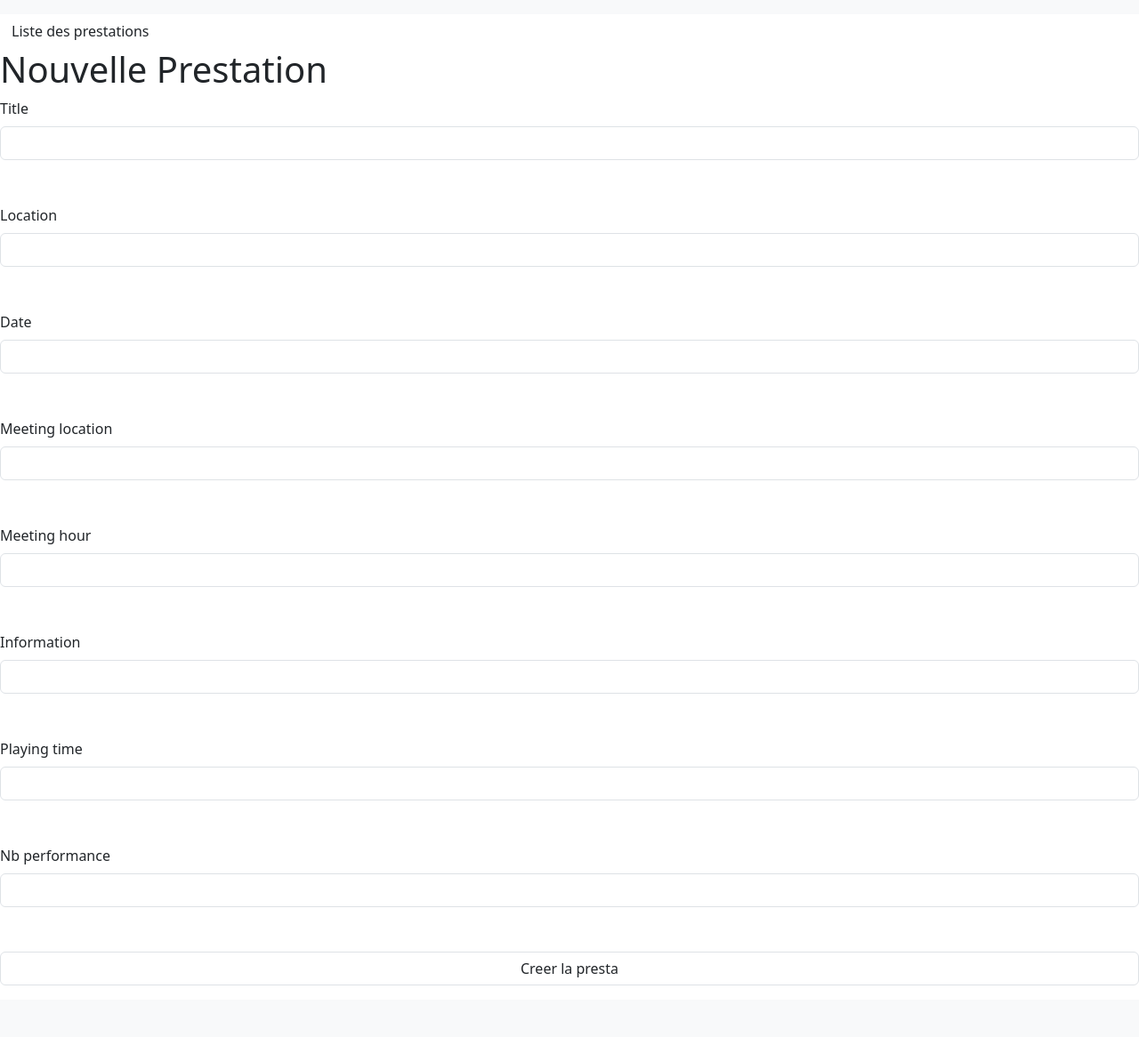
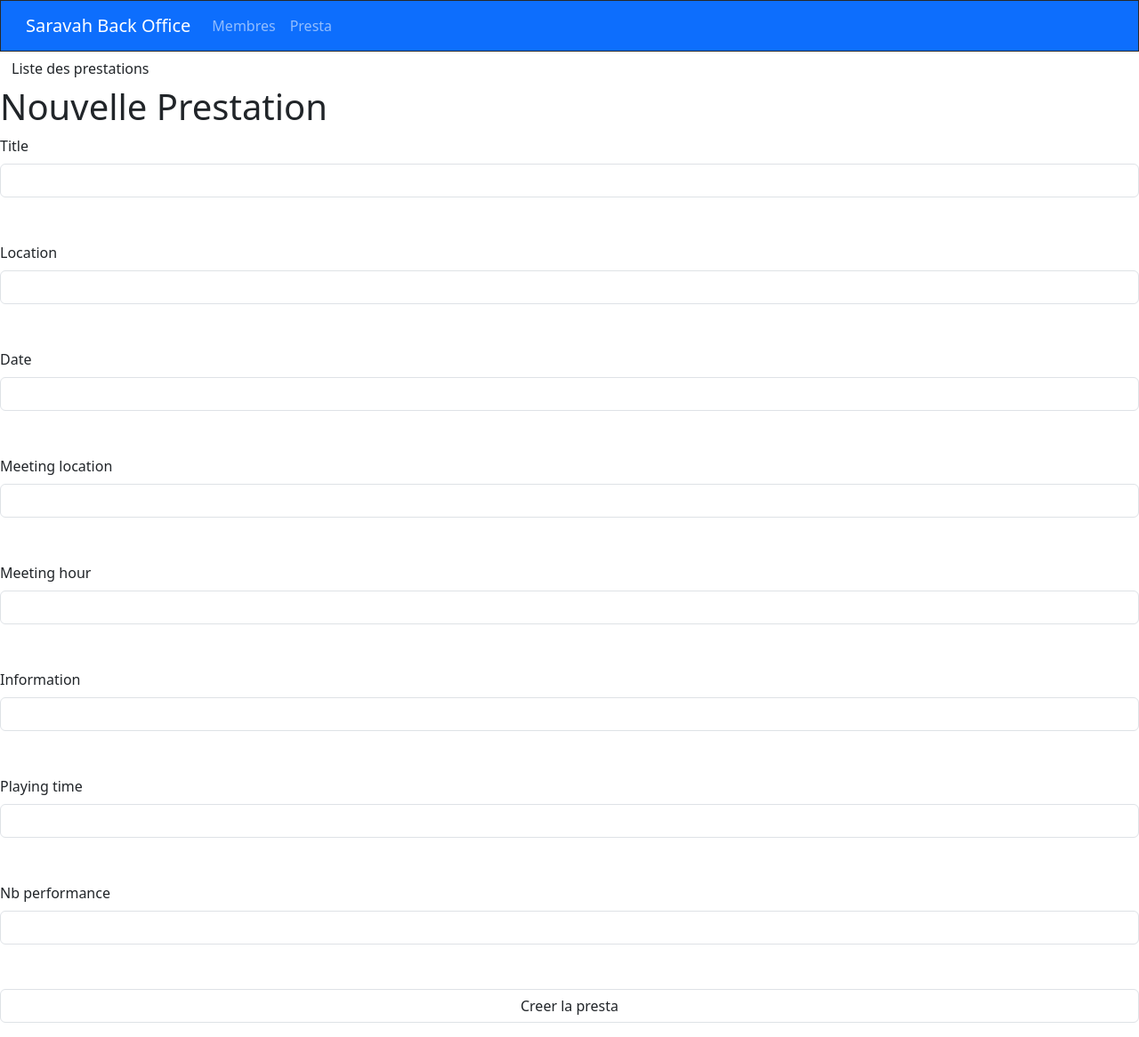
Before and after one commit to olivefort/srvhbo, a Symfony app: template templates/pages/prestation/new.html.twig in a window 1280 px wide. Shown: the whole page at 89% size. Before the commit the page ends 1108 px from the top, so only its background shows below. Run offline with Twig, Linux system fonts and the light colour scheme; the template is opened without the code that fills it, so the values that code supplies are empty; form fields are guessed from the names that the template uses; style sheets or scripts are compiled from the project's sources; some libraries are stand-ins or nearby versions.

Commit message:
srvh BO 2

```diff
--- a/config/services.yaml
+++ b/config/services.yaml
@@ -25,6 +25,11 @@ services:
     #     resource: '../src/EntityListener/'
     #     tags: #[AutoconfigureTag"doctrine.orm.entity_listener"]
 
+        # App\EntityListener\:
+        # resource: '../src/EntityListener/'
+        # tags: ["doctrine.orm.entity_listener"]
+
+
 
 
 
--- a/src/DataFixtures/AppFixtures.php
+++ b/src/DataFixtures/AppFixtures.php
@@ -8,6 +8,7 @@ use Faker\Generator;
 use App\Entity\Prestation;
 use Doctrine\Persistence\ObjectManager;
 use Doctrine\Bundle\FixturesBundle\Fixture;
+use Symfony\Component\PasswordHasher\Hasher\UserPasswordHasherInterface;
 
 class AppFixtures extends Fixture
 {
@@ -19,8 +20,9 @@ class AppFixtures extends Fixture
 
 
 
-    public function load(ObjectManager $manager): void
-    {
+    public function load(
+        ObjectManager $manager
+    ): void {
         //Users
         $users = [];
         for ($i=0; $i < 10; $i++) {
--- a/templates/base.html.twig
+++ b/templates/base.html.twig
@@ -7,10 +7,12 @@
         {# Run `composer require symfony/webpack-encore-bundle` to start using Symfony UX #}
 
         {% block stylesheets %}
+            {# option tailwind #}
             {{ encore_entry_link_tags('app') }}
             {# option bootstrap #}
-            <link rel="stylesheet" href="https://cdnjs.cloudflare.com/ajax/libs/bootswatch/5.3.3/darkly/bootstrap.min.css" integrity="sha512-HDszXqSUU0om4Yj5dZOUNmtwXGWDa5ppESlX98yzbBS+z+3HQ8a/7kcdI1dv+jKq+1V5b01eYurE7+yFjw6Rdg==" crossorigin="anonymous" referrerpolicy="no-referrer" />
-            <link rel="stylesheet" href="https://cdnjs.cloudflare.com/ajax/libs/bootswatch/5.3.3/darkly/bootstrap.rtl.min.css" integrity="sha512-bDXFao8syK87+SNw6XmqzBHeOv5r2t24grOk1K8omUKaOaZUq3jAC75+h2XDCJtFzUeCATicnSt+iH+NEG8mQg==" crossorigin="anonymous" referrerpolicy="no-referrer" />
+
+            <link rel="stylesheet" href="https://cdnjs.cloudflare.com/ajax/libs/bootswatch/5.3.3/cyborg/bootstrap.min.css" integrity="sha512-M+Wrv9LTvQe81gFD2ZE3xxPTN5V2n1iLCXsldIxXvfs6tP+6VihBCwCMBkkjkQUZVmEHBsowb9Vqsq1et1teEg==" crossorigin="anonymous" referrerpolicy="no-referrer" />
+            <link rel="stylesheet" href="https://cdnjs.cloudflare.com/ajax/libs/bootswatch/5.3.3/cyborg/bootstrap.rtl.min.css" integrity="sha512-5K0gDb7qGyr8RSmVR3OzYcJdWQiACT/kXkXdNSkThlPaotiKrfdHpXtQppHDi+fpQ7pFWvOtPnlXVKNLfNJSfg==" crossorigin="anonymous" referrerpolicy="no-referrer" />
             <link rel="stylesheet" href="/style.css"/>
         {% endblock %}
 
--- a/templates/partials/_header.html.twig
+++ b/templates/partials/_header.html.twig
@@ -1,49 +1,28 @@
-<nav class="navbar navbar-expand-lg bg-light" data-bs-theme="light">
+<nav class="navbar navbar-expand-lg bg-primary" data-bs-theme="dark">
   <div class="container-fluid">
-    {# <a class="navbar-brand" href="{{ path('home.index')}}">Symrecipe</a> #}
-    <button class="navbar-toggler" type="button" data-bs-toggle="collapse" data-bs-target="#navbarColor01" aria-controls="navbarColor01" aria-expanded="false" aria-label="Toggle navigation">
+    <a class="navbar-brand" href="#">Saravah Back Office</a>
+    {# <button class="navbar-toggler" type="button" data-bs-toggle="collapse" data-bs-target="#navbarColor01" aria-controls="navbarColor01" aria-expanded="false" aria-label="Toggle navigation">
       <span class="navbar-toggler-icon"></span>
-    </button>
-    <div class="collapse navbar-collapse" id="navbarColor01">
-      {# <ul class="navbar-nav me-auto">
+    </button> #}
+    <div class="navbar-collapse" id="">
+      <ul class="navbar-nav">
         <li class="nav-item">
-          <a class="nav-link" href="{{ path('recipe.community')}}">Recettes de la communauté</a>
+          <a class="nav-link" href="{{ path('membre.index')}}">Membres</a>
         </li>
-        {% if app.user %}
-          <li class="nav-item">
-            <a class="nav-link" href="{{ path('ingredient.index')}}">Ingrédients</a>
-          </li>
-          <li class="nav-item">
-            <a class="nav-link" href="{{ path('recipe.index')}}">Recettes</a>
-          </li>
-          {% if is_granted('ROLE_ADMIN') %}
-            <li class="nav-item">
-              <a href="{{ path('admin')}}" class="nav-link">Administration</a>
-            </li>
-          {% endif %}
-          <li class="nav-item dropdown">
-            <a class="nav-link dropdown-toggle" data-bs-toggle="dropdown" href="#" role="button" aria-haspopup="true" aria-expanded="false">{{ app.user.pseudo}} </a>
-            <div class="dropdown-menu">
-              <a class="dropdown-item" href="{{ path('user.edit', {id : app.user.id})}}">Profil</a>
-              <a class="dropdown-item" href="{{ path('user.edit.password', {id : app.user.id})}}">Mot de passe</a>
-              <div class="dropdown-divider"></div>
-              <a href="{{ path('security.logout')}}" class="dropdown-item">Déconnexion</a>
-            </div>
-          </li>
-        {% endif %}
-      </ul> #}
-    </div>
-    <div>
-      {# <ul class="navbar-nav me-auto">
-        {% if not app.user %}
-          <li class="nav-item">
-            <a href="{{ path('security.login')}}" class="nav-link active">Connexion</a>
-          </li>
-          <li class="nav-item">
-            <a href="{{ path('security.registration')}}" class="nav-link active">Inscription</a>
-          </li>
-        {% endif %}
-      </ul> #}
+        <li class="nav-item">
+          <a class="nav-link" href="{{ path('prestation.index')}}">Presta</a>
+        </li>
+        {# <li class="nav-item dropdown">
+          <a class="nav-link dropdown-toggle" data-bs-toggle="dropdown" href="#" role="button" aria-haspopup="true" aria-expanded="false">Dropdown</a>
+          <div class="dropdown-menu">
+            <a class="dropdown-item" href="#">Action</a>
+            <a class="dropdown-item" href="#">Another action</a>
+            <a class="dropdown-item" href="#">Something else here</a>
+            <div class="dropdown-divider"></div>
+            <a class="dropdown-item" href="#">Separated link</a>
+          </div>
+        </li> #}
+      </ul>
     </div>
   </div>
 </nav>
```
Also changed, not shown: assets/styles/main.scss (+8 -8 lines), src/Controller/UserController.php (+58 -1 lines), templates/pages/user/show.html.twig (added).
